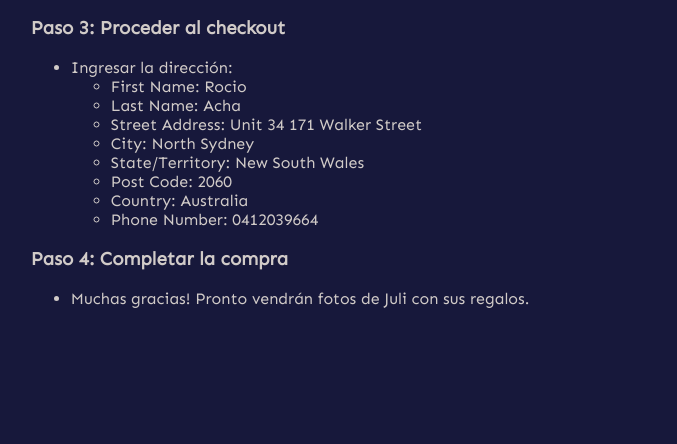
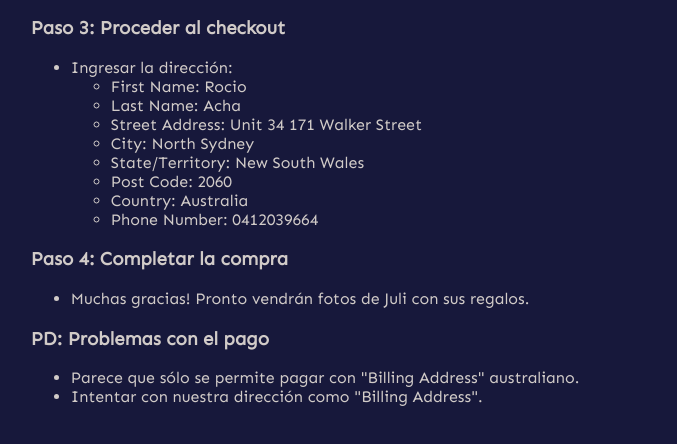
Before and after one commit to datazeros/baby-shower, a plain HTML site: page babykingdom.html in a window 1280 px wide. Shown: the part 822-1266 px from the top of the page, without its empty margins (230-907 px from the left). Before the commit the page ends 1204 px from the top, so only its background shows below. Drawn offline with Linux system fonts and the light colour scheme.

Commit message:
billing address

```diff
--- a/babykingdom.html
+++ b/babykingdom.html
@@ -39,6 +39,11 @@
         <ul>
             <li>Muchas gracias! Pronto vendrán fotos de Juli con sus regalos.</li>
         </ul>
+        <h3>PD: Problemas con el pago</h3>
+        <ul>
+            <li>Parece que sólo se permite pagar con "Billing Address" australiano.</li>
+            <li>Intentar con nuestra dirección como "Billing Address".</li>
+        </ul>
     </div>
 </body>
 </html>
```
Also changed, not shown: main.html (+1 -1 lines).
